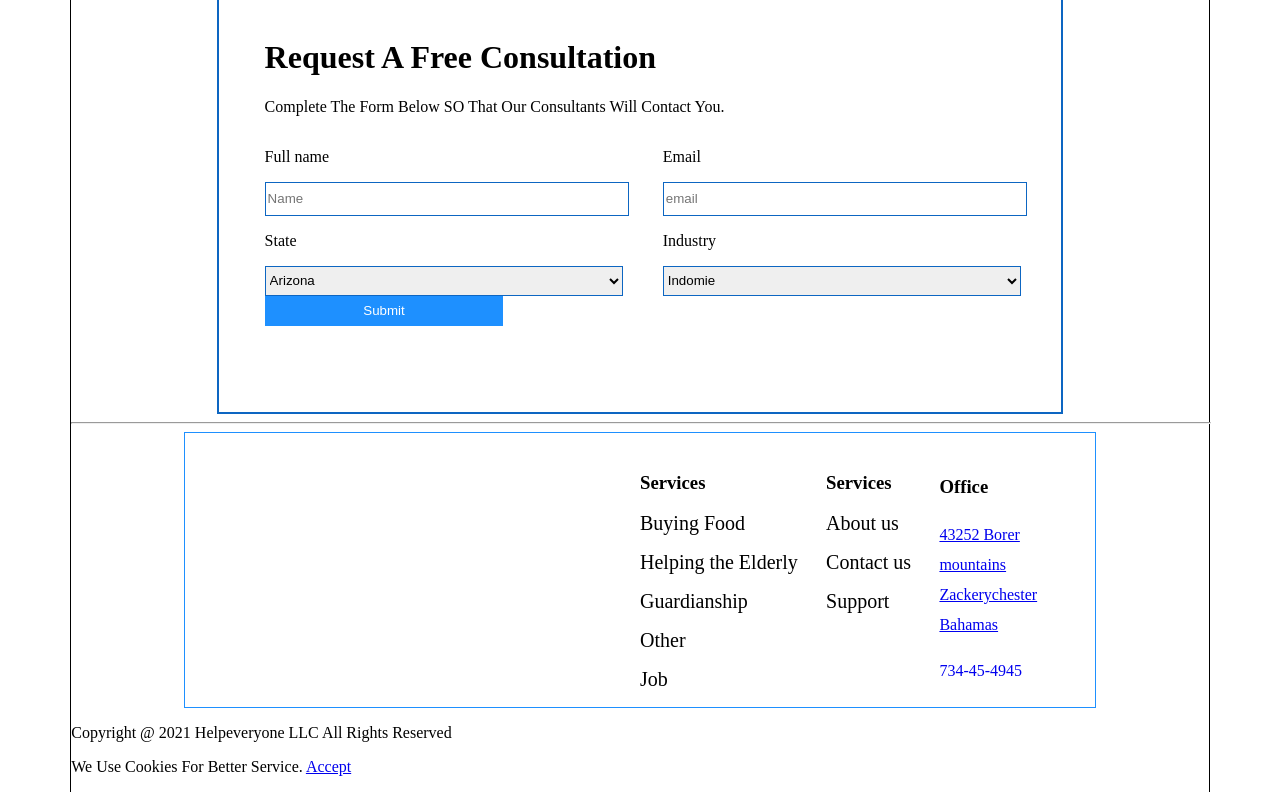
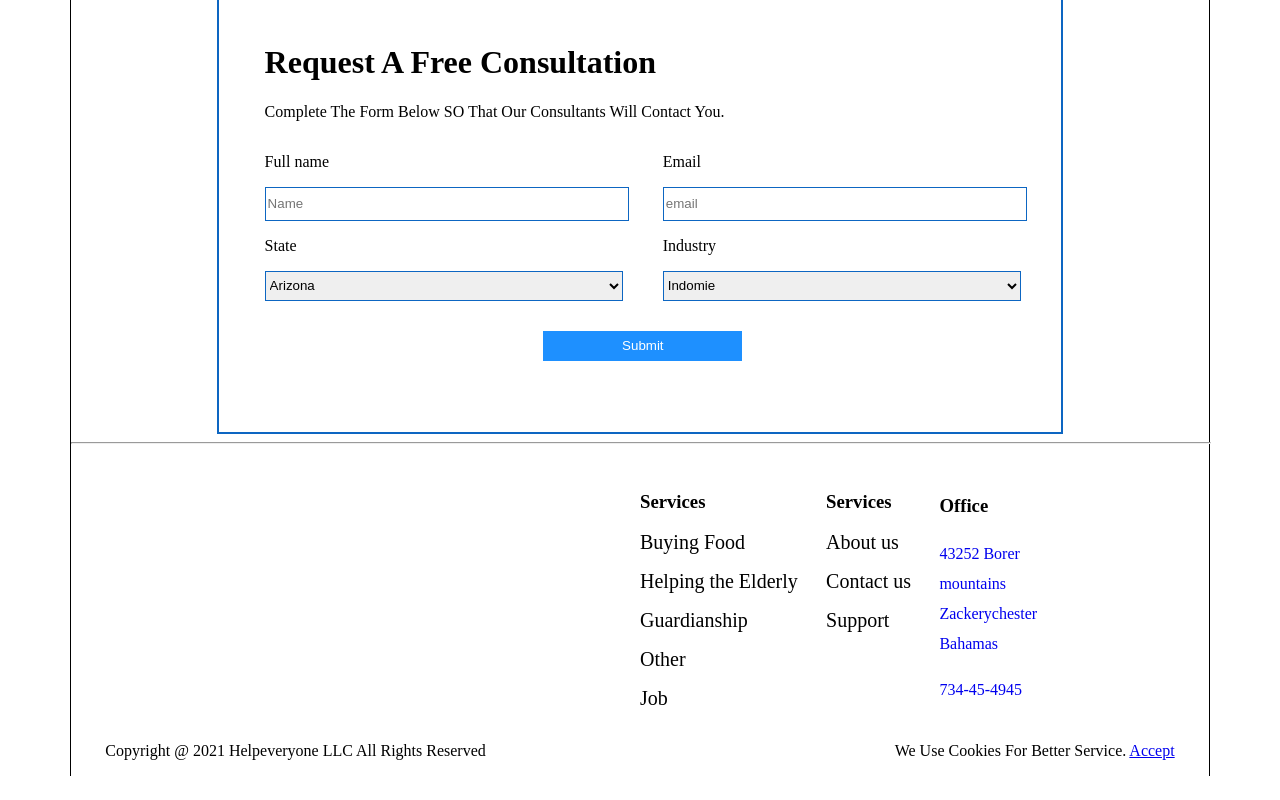
Before and after one commit to EmmanuelAdah/html_css, a plain HTML site: page help_everyone/homepage.html in a window 1280 px wide. Shown: the part 1822-2622 px from the top of the page. Drawn offline with Linux system fonts and the light colour scheme.

Commit message:
for styling for "HelpEveryone" app

```diff
--- a/help_everyone/style.css
+++ b/help_everyone/style.css
@@ -12,10 +12,13 @@ body{
     width: 90%;
     height: 100%;
     margin: auto;
+    padding-top: 20px;
+
 }
 .options{
     display: flex;
-    align-items: center;
+    flex-wrap: wrap;
+    align-content: center;
     justify-content: space-between;
     width: 90%;
     height: 25px;
@@ -30,12 +33,14 @@ body{
 .options ul {
     list-style: none;
     display: flex;
+    flex-wrap: wrap;
     gap: 20px;
     padding-right: 20%;
 }
 .options ul li a{
     list-style: none;
     text-decoration: none;
+    white-space: nowrap;
 }
 .sign-up{
     width: 90px;
@@ -45,7 +50,6 @@ body{
     border-width: 1px;
     align-content: center;
     justify-content: center;
-    padding-right: -100px;
 }
 .sign-up a{
     text-decoration: none;
@@ -187,10 +191,18 @@ main {
     padding: 0 0 0 4%;
     margin: auto;
 }
-.details button {
+#submit {
+    padding: 30px 0 0 20%;
+    margin: auto;
+    align-self: center;
+    width: 50%;
+    height: auto;
+}
+#submit button {
+    cursor: pointer;
     align-content: center;
     justify-content: center;
-    width: 30%;
+    width: 50%;
     height: 30px;
     background-color: dodgerblue;
     color: white;
@@ -198,6 +210,7 @@ main {
     border-color: dodgerblue;
     border-style: solid;
     border-width: 1px;
+    margin: auto;
 }
 #user {
     display: grid;
@@ -226,9 +239,6 @@ span {
     justify-content: center;
     width: 80%;
     height: auto;
-    border-width: 1px;
-    border-style: solid;
-    border-color: dodgerblue;
 }
 .address {
     display: inline-block;
@@ -244,7 +254,7 @@ span {
     border-style: solid;
     border-width: 1px;
 }
-.address p a {
+.address a {
     text-decoration: none;
 }
 .buttom-tag {
@@ -261,3 +271,9 @@ span {
     width: 50%;
     height: auto;
 }
+#copyright {
+    display: flex;
+    align-items: center;
+    justify-content: space-between;
+    padding: 0 3% 0 3%;
+}
```
